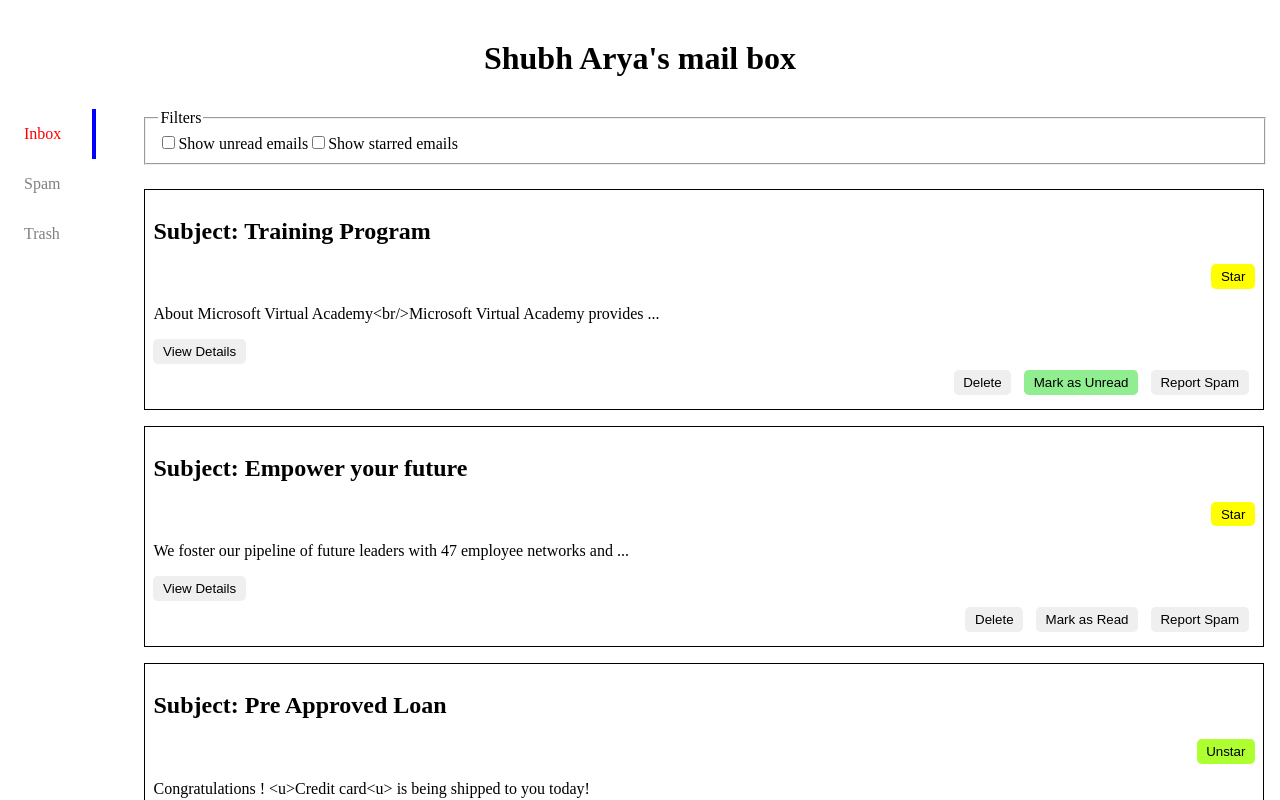
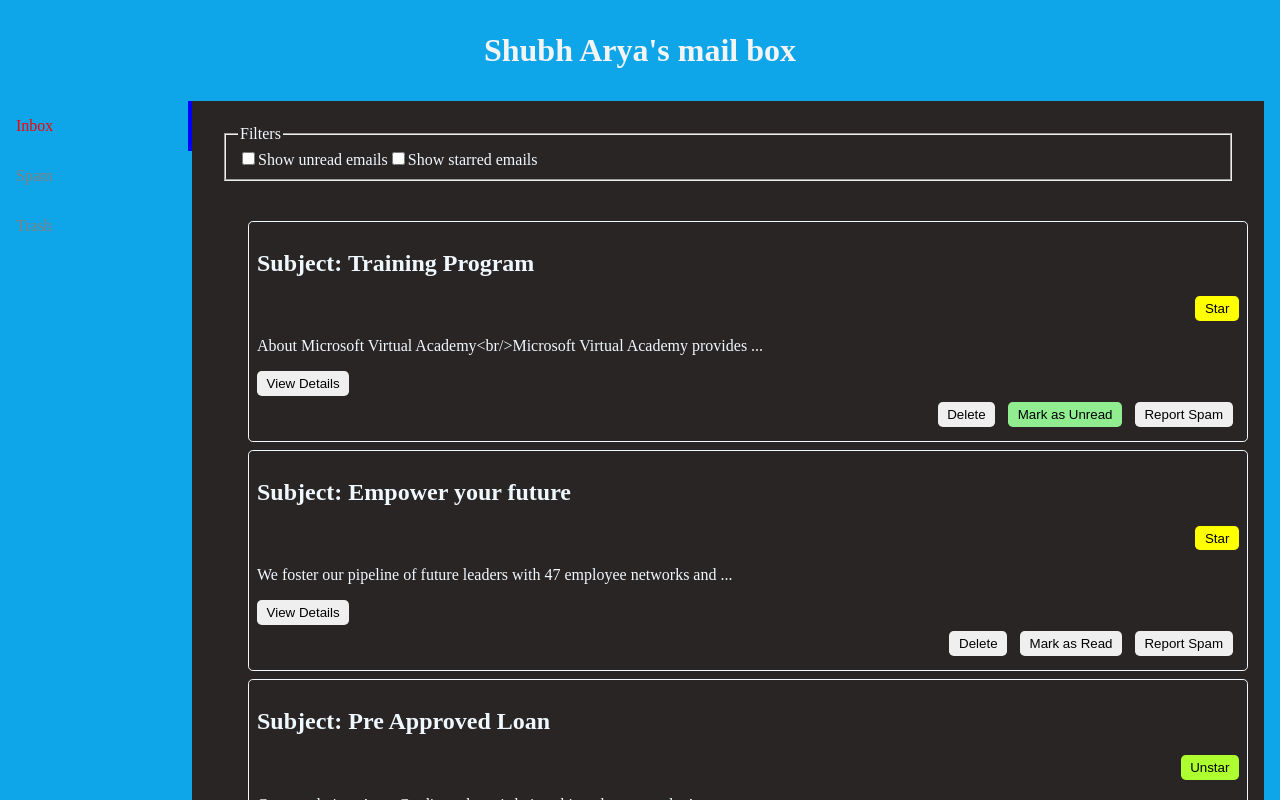
Before and after one commit to shubh-37/email-box, a React (Vite) app: page / in a window 1280 px wide. Shown: the top 800 px of the page. Built offline with nearby package versions, Linux system fonts and the light colour scheme.

Commit message:
removed useless styling and added colors

```diff
--- a/src/App.css
+++ b/src/App.css
@@ -1,13 +1,16 @@
+body{
+  margin: 0px;
+}
 #root{
   display: flex;
   flex-direction: column;
-  /* align-items: center; */
-  /* height: 100vh; */
+  background-color: #0ea5e9;
+  color: aliceblue;
 }
 .heading{
   text-align: center;
   margin: 2rem;
-  /* align-self: flex-start; */
+  color: #f3f4f6
 }
 .parent{
   display: flex;
@@ -15,31 +18,15 @@
 .side-bar{
   display: flex;
   flex-direction: column;
-  width: 7%;
+  width: 15%;
 }
 
 .nav-link{
   padding: 1rem;
-  /* border: 1px solid black; */
-}
-
-.test{
-  margin: 1rem;
-  width: 93%;
 }
 
 .filter-box{
-  width: 93%;
-  margin-left: 3rem;
-  /* padding-block-start: 0em;
-  padding-inline-start: 0em;
-  padding-inline-end: 0em;
-  padding-block-end: 0em; */
-}
-
-.email-list{
-  display: flex;
-  flex-direction: column;
+  margin: 1.5rem 2rem;
 }
 
 .email-item{
@@ -47,14 +34,15 @@
   display: flex;
   flex-direction: column;
   border: 1px solid;
-  margin: 0.5rem;
+  border-radius: 0.3rem;
+  margin: 0.5rem 1rem;
   padding: 0.5rem;
   flex-grow: 1;
 }
 
 .email-item:hover{
   transition: 300ms;
-  box-shadow: 2px 2px 8px 2px #888888;
+  background-color: #525252
 }
 
 .sub-star{
@@ -74,14 +62,8 @@
   display: flex;
   flex-direction: column;
   flex-grow: 1;
-}
-
-.child-1{
-  flex-grow: 1;
-}
-
-.child-2{
-  flex-grow: 1;
+  background-color: #292524;
+  margin-right: 1rem;
 }
 
 button{
```
